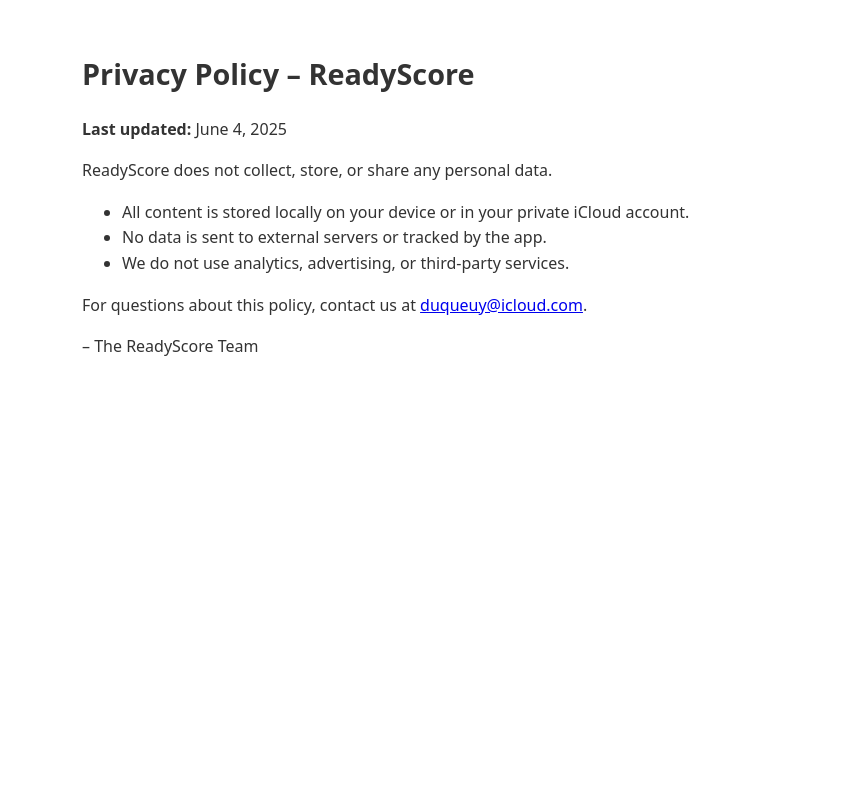
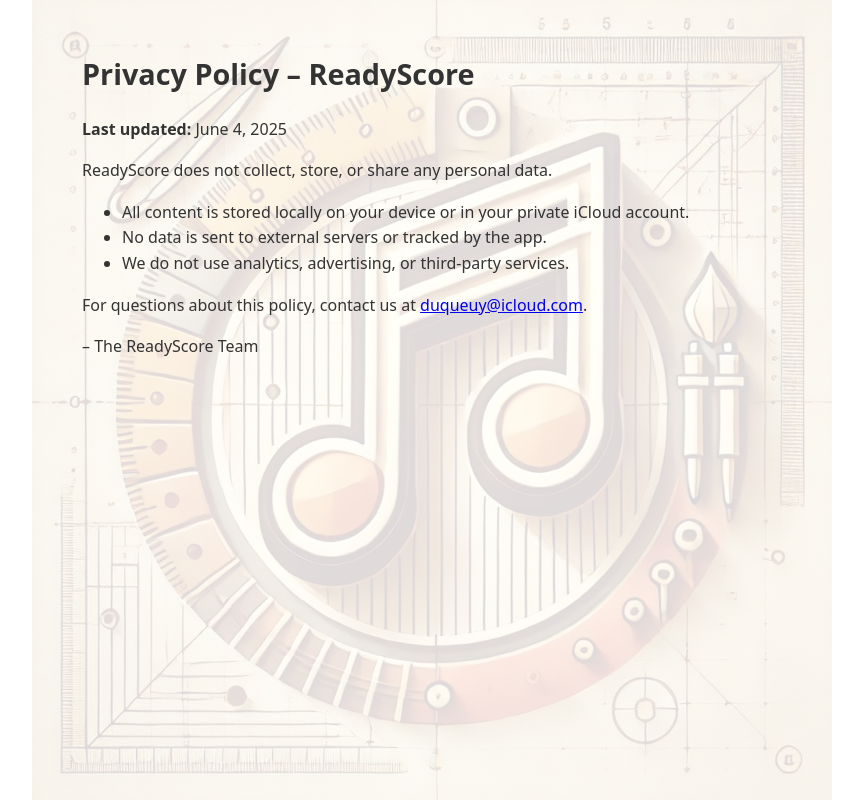
Before and after one commit to Mowglithecat/ReadyScore, a plain HTML site: page privacy.html in a window 1280 px wide. Shown: the whole page, without its empty margins (208-1071 px from the left). Drawn offline with Linux system fonts and the light colour scheme.

Commit message:
Update privacy.html

```diff
--- a/privacy.html
+++ b/privacy.html
@@ -9,7 +9,7 @@
     content: "";
     position: fixed;
     top: 0; left: 0; right: 0; bottom: 0;
-    background: url('fondo.png') no-repeat center center;
+    background: url('img/fondo.jpg') no-repeat center center;
     background-size: contain;
     opacity: 0.15; /* Adjust for visibility */
     z-index: -1;
```
